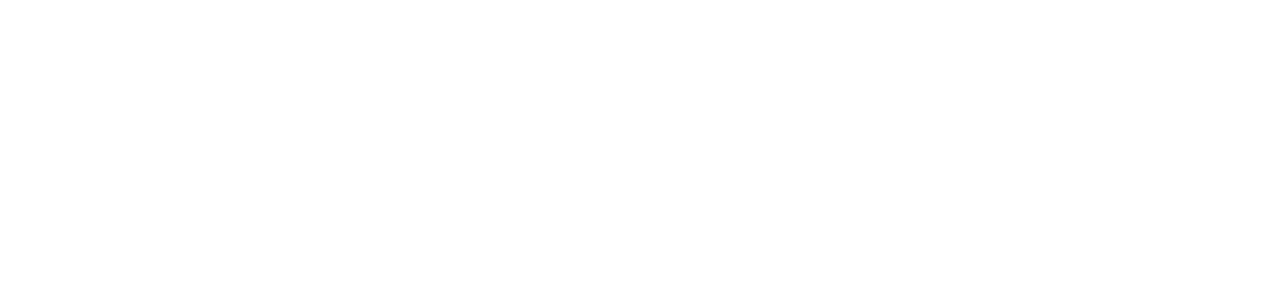
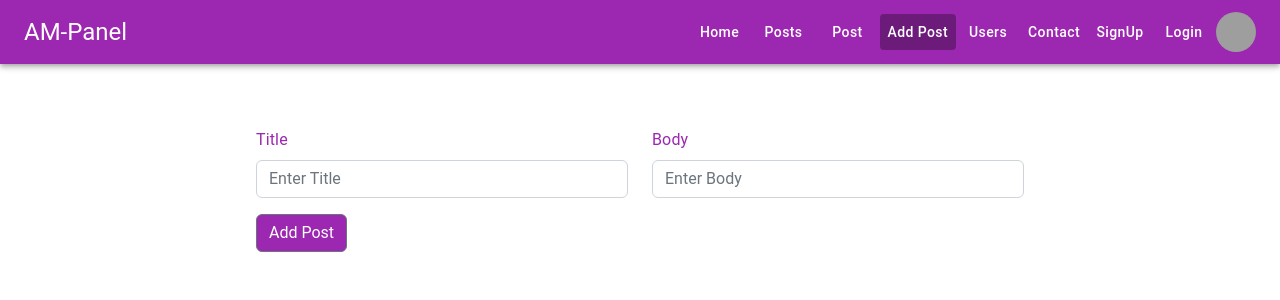
Before and after one commit to helloabdulmajid/simpleadminpanel-react, a React (Create React App) app: page /post/addpost in a window 1280 px wide. Before the commit this address had no page. Shown: the top 300 px of the page. Built offline with nearby package versions, Linux system fonts and the light colour scheme; grey boxes are pictures that could not be loaded.

Commit message:
add post page, add single post fetch

```diff
--- a/package.json
+++ b/package.json
@@ -6,7 +6,7 @@
     "@emotion/react": "^11.9.3",
     "@emotion/styled": "^11.9.3",
     "@mui/icons-material": "^5.8.4",
-    "@mui/material": "^5.9.1",
+    "@mui/material": "^5.9.2",
     "@testing-library/jest-dom": "^5.16.4",
     "@testing-library/react": "^13.3.0",
     "@testing-library/user-event": "^13.5.0",
--- a/src/App.js
+++ b/src/App.js
@@ -7,6 +7,8 @@
 import LoginReg from './pages/LoginReg'
 import Users from './pages/Users'
 import Contact from './pages/contact/Contact'
+import Post from "./pages/Post";
+import AddPost from "./pages/AddPost";
 
 
 
@@ -23,6 +25,10 @@
   <Route path="/" element={<Layout/>} >
     <Route index element={<Home/>} />
     <Route path="posts" element={<Posts/>} />
+    <Route path="post/:id" element={<Post/>} />
+    <Route path="post/addpost" element={<AddPost/>} />
+
+
     <Route path="signup" element={<Signup/>} />
     <Route path="login" element={<Login/>} />
 
--- a/src/components/Navbar.jsx
+++ b/src/components/Navbar.jsx
@@ -35,6 +35,28 @@
               sx={{ color: "white", textTransform: "none" }}
             >
               Posts
+            </Button>
+
+            <Button
+              component={NavLink}
+              to="/post/:id"
+              style={({ isActive }) => {
+                return { backgroundColor: isActive ? "#6d1b7b" : "" };
+              }}
+              sx={{ color: "white", textTransform: "none" }}
+            >
+              Post
+            </Button>
+
+            <Button
+              component={NavLink}
+              to="post/addpost"
+              style={({ isActive }) => {
+                return { backgroundColor: isActive ? "#6d1b7b" : "" };
+              }}
+              sx={{ color: "white", textTransform: "none" }}
+            >
+              Add Post
             </Button>
 
             <Button
--- /dev/null
+++ b/src/pages/AddPost.jsx
@@ -0,0 +1,95 @@
+import React from "react";
+import "bootstrap/dist/css/bootstrap.min.css";
+import { Form, Row, FormGroup, Label, Input, Col, Button } from "reactstrap";
+import { useState } from "react";
+// import '../components/style.css'
+import { ToastContainer} from 'react-toastify';
+
+
+
+const AddPost = () =>
+{
+
+
+const [title,setTitle]=useState("")
+const [body,setBody]=useState("")
+
+
+
+ // form data submit
+  const submitHandler = async (event) => {
+    event.preventDefault();
+    const submitForm = new FormData();
+    submitForm.append("title", title);
+    submitForm.append("body", body);
+
+    console.log(title);
+    console.log(body);
+
+
+
+
+    fetch('https://jsonplaceholder.typicode.com/posts', {
+        method: 'POST',
+        body: JSON.stringify({
+          title:title,
+          body: body,
+          userId: 1,
+
+
+        }),
+        headers: {
+          'Content-type': 'application/json; charset=UTF-8',
+        },
+      })
+        .then((response) => response.json())
+        .then((json) => console.log(json));
+
+
+
+  }
+
+  return (
+    <>
+    <div className="signupdiv">
+      <Form onSubmit={submitHandler}>
+        <Row>
+          <Col md={6}>
+            <FormGroup>
+              <Label for="title">Title</Label>
+              <Input
+                id="title"
+                name="title"
+                placeholder="Enter Title"
+                type="text"
+                onChange={(e) => setTitle(e.target.value)}
+              />
+            </FormGroup>
+          </Col>
+          <Col md={6}>
+            <FormGroup>
+              <Label for="body">Body</Label>
+              <Input
+                id="body"
+                name="body"
+                placeholder="Enter Body"
+                type="text"
+                onChange={(e) => setBody(e.target.value)}
+              />
+            </FormGroup>
+          </Col>
+        </Row>
+
+
+
+
+        <Button className="btn">Add Post</Button>
+        <ToastContainer />
+
+      </Form>
+      </div>
+    </>
+  );
+};
+
+export default AddPost;
--- /dev/null
+++ b/src/pages/Post.jsx
@@ -0,0 +1,38 @@
+import axios from "axios";
+import React, { useState, useEffect } from "react";
+import { useParams } from "react-router-dom";
+
+const Post = () => {
+  const { id } = useParams();
+  const [post, setPost] = useState([]);
+console.log('mmm',id);
+  useEffect(() => {
+    axios
+      .get(`https://jsonplaceholder.typicode.com/posts/${id}`)
+      .then((response) => {
+        console.log(response);
+        setPost(response.data);
+        //   console.log(response.data.body)
+      });
+  },[id]);
+
+  return (
+    <>
+      <div className="container">
+        <div className="row">
+          <div className="col-4">
+            <div className="card-body">
+              <h3>
+                User Id : {post.userId} and Post id is {post.id}
+              </h3>
+              <h5 className="card-title">{post.title} </h5>
+              <p className="card-text">{post.body}</p>
+            </div>
+          </div>
+        </div>
+      </div>
+    </>
+  );
+};
+
+export default Post;
--- a/src/pages/Posts.jsx
+++ b/src/pages/Posts.jsx
@@ -1,56 +1,44 @@
-import { useState, useEffect } from "react";
 import axios from "axios";
-import Table from '@mui/material/Table';
-import TableBody from '@mui/material/TableBody';
-import TableCell from '@mui/material/TableCell';
-import TableContainer from '@mui/material/TableContainer';
-import TableHead from '@mui/material/TableHead';
-import TableRow from '@mui/material/TableRow';
-import Paper from '@mui/material/Paper';
+import React, { useState ,useEffect} from "react";
 
 function Posts() {
-  const [data, setData] = useState([]);
+  let url = '#';
+  const [news, setNews] = useState([]);
+
 
   useEffect(() => {
-    axios.get("https://jsonplaceholder.typicode.com/users").then((response) => {
+    axios.get("https://newsapi.org/v2/top-headlines?country=us&apiKey=b73ace65afce45b38bf59935aec17684").then((response) => {
       console.log(response);
-      setData(response.data);
+      setNews(response.data.articles);
     });
-  });
+  },[]);
 
   return (
     <>
 
-<TableContainer component={Paper}>
-      <Table sx={{ minWidth: 650 }} aria-label="simple table">
-        <TableHead>
-          <TableRow>
-            <TableCell>Sl.No</TableCell>
-            <TableCell align="right">UserName</TableCell>
-            <TableCell align="right">Name</TableCell>
-            <TableCell align="right">Email</TableCell>
-            <TableCell align="right">Phone</TableCell>
-          </TableRow>
-        </TableHead>
-        <TableBody>
-          {data.map((value) => (
-            <TableRow
-              key={value.name}
-              sx={{ '&:last-child td, &:last-child th': { border: 0 } }}
-            >
-              <TableCell component="th" scope="row">
-                {value.name}
-              </TableCell>
-              <TableCell align="right">{value.username}</TableCell>
-              <TableCell align="right">{value.name}</TableCell>
-              <TableCell align="right">{value.email}</TableCell>
-              <TableCell align="right">{value.phone}</TableCell>
-            </TableRow>
-          ))}
-        </TableBody>
-      </Table>
-    </TableContainer>
-
+      <div className="container">
+        <div className="row">
+          {news.map((value) => {
+            return (
+              <div className="col-4">
+                <div className="card" style={{ width: "18rem" }}>
+                  <img src={value.urlToImage} className="card-img-top" alt="..." />
+                  <div className="card-body">
+                    <h5 className="card-title">{value.title} </h5>
+                    <p className="card-text">
+                      {value.description}
+                    </p>
+                    <a href={url} className="btn btn-primary">
+                      Main Source
+                    </a>
+                  </div>
+                </div>
+              </div>
+            );
+          })
+          }
+        </div>
+      </div>
     </>
   );
 }
--- a/src/pages/Signup.jsx
+++ b/src/pages/Signup.jsx
@@ -3,17 +3,16 @@
 import { Form, Row, FormGroup, Label, Input, Col, Button } from "reactstrap";
 import { useState } from "react";
 // import '../components/style.css'
-// import axios from 'axios'
-import { ToastContainer, toast } from 'react-toastify';
+import { ToastContainer } from 'react-toastify';
 import 'react-toastify/dist/ReactToastify.css';
 
 
 
 const Signup = () =>
 {
-  const notify = () => toast.success("Registration Success",{
-    position: "top-center",
-  });
+  // const notify = () => toast.success("Registration Success",{
+  //   position: "top-center",
+  // });
 
 const [name,setName]=useState("")
 const [email,setEmail]=useState("")
@@ -31,25 +30,26 @@
     submitForm.append("email", email);
     submitForm.append("phone", phone);
     submitForm.append("address", address);
+    console.log(email);
 
 
 
-    fetch('https://jsonplaceholder.typicode.com/users', {
-        method: 'POST',
-        body: JSON.stringify({
-          name: 'name',
-          email: 'email',
-          userId: 11,
-        }),
-        headers: {
-          'Content-type': 'application/json; charset=UTF-8',
-        },
-      })
-        .then((response) => response.json())
-        .then((json) => console.log(json));
+
+    // try {
+    //   // make axios post request
+    //   const response = await axios({
+    //     method: "post",
+    //     url: "https://jsonplaceholder.typicode.com/posts",
+    //     data: submitForm,
+    //   });
+    //   console.log(response);
+    //   alert(response.data);
+    // } catch (error) {
+    //   console.log(error);
+    // }
+
 
   }
-
 
   return (
     <>
@@ -107,7 +107,7 @@
         </FormGroup>
 
 
-        <Button className="btn" onClick={notify}>Sign Up</Button>
+        <Button className="btn">Sign Up</Button>
         <ToastContainer />
 
       </Form>
```
Also changed, not shown: pos.txt (added), 1 other file (tests, documents, lock files or other folders).
